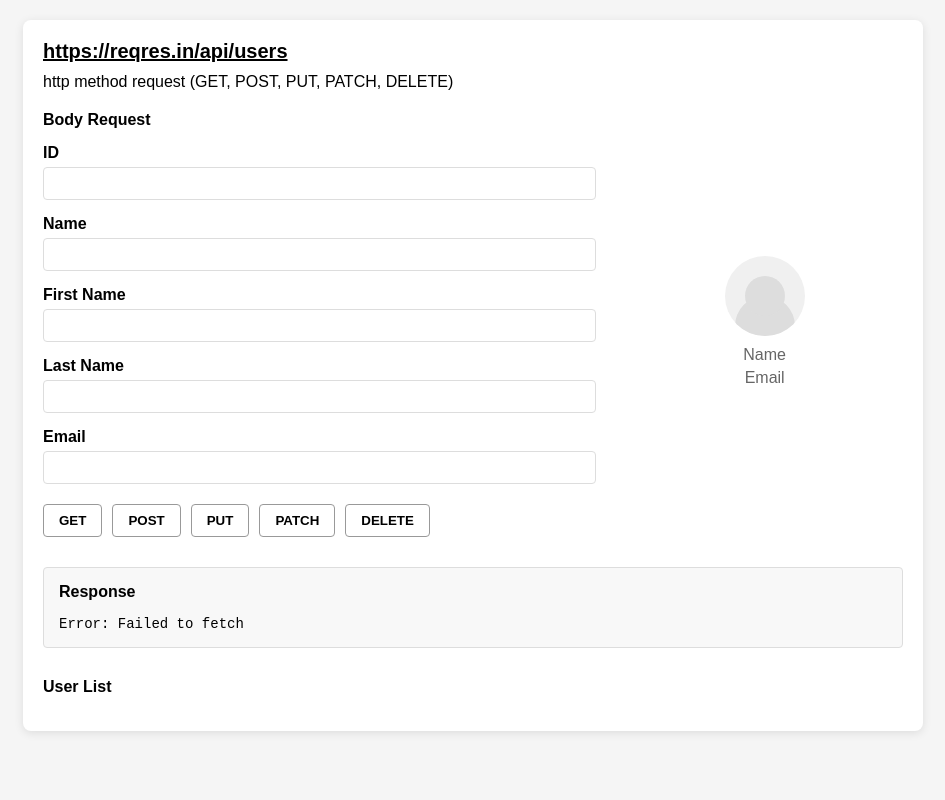
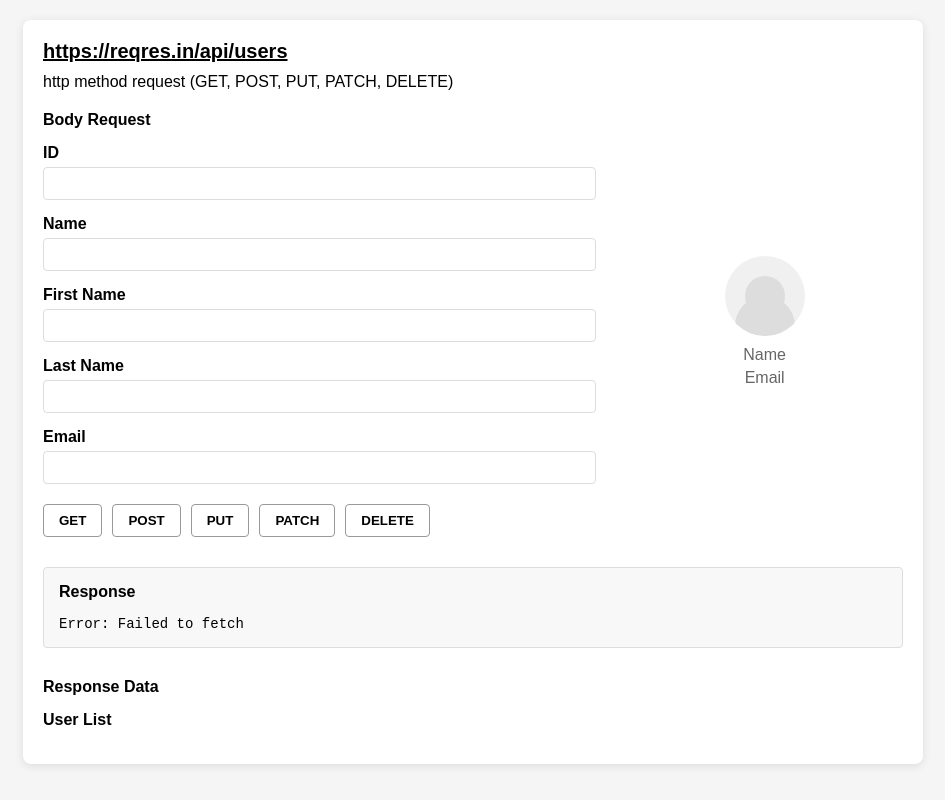
Before and after one commit to DorothyBoh/INTPROG, a plain HTML site: page assignment/index.html in a window 1280 px wide. Shown: the whole page, without its empty margins (167-1112 px from the left). Drawn offline with Linux system fonts and the light colour scheme; no server answers.

Commit message:
Update index.html

```diff
--- a/assignment/index.html
+++ b/assignment/index.html
@@ -60,6 +60,11 @@
             <pre id="response-output">Response will appear here...</pre>
         </div>
 
+        <div id="response-cards-section">
+            <h3>Response Data</h3>
+            <div id="response-cards" class="response-cards-container"></div>
+        </div>
+
         <div class="user-list-container">
             <h3>User List</h3>
             <ul class="list-container"></ul>
```
